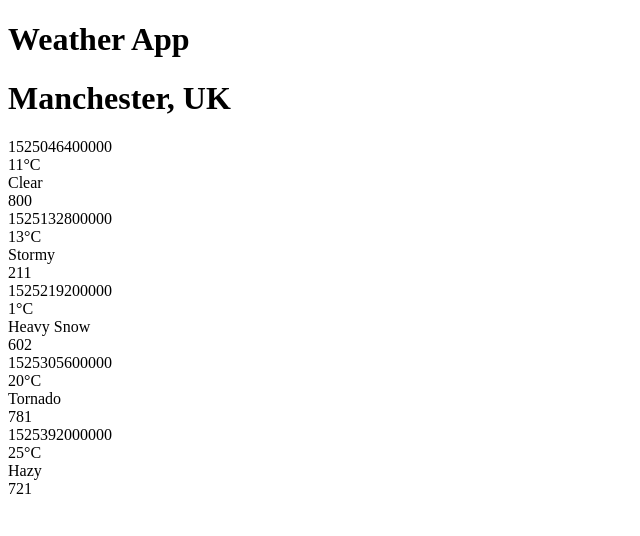
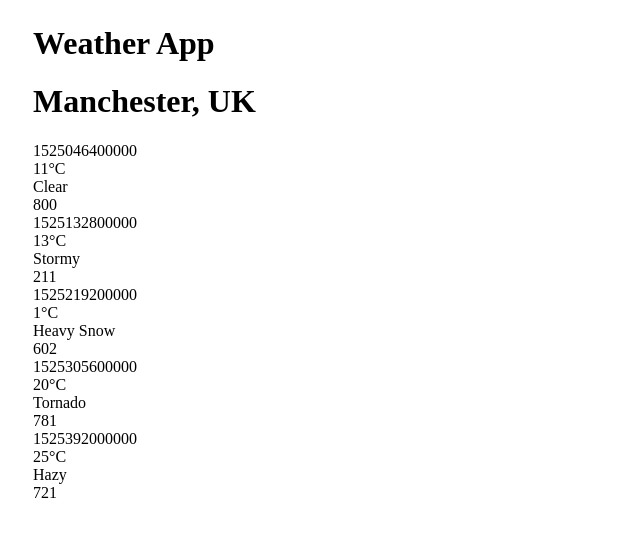
Before and after one commit to marialani/weather-app-1, a React (Create React App) app: page / in a window 1280 px wide. Shown: the top 536 px of the page, without its empty margins (0-640 px from the left). Built offline with nearby package versions, Linux system fonts and the light colour scheme.

Commit message:
Started styling App

```diff
--- a/src/components/App.js
+++ b/src/components/App.js
@@ -7,7 +7,7 @@ import ForecastSummaries from "./ForecastSummaries";
 const App = ({ location, forecasts }) => {
   const { city, country } = location;
   return (
-    <div style={{ margin: "100" }}>
+    <div className="app">
       <h1>Weather App</h1>
       <div className="forecast">
         <LocationDetails city={city} country={country} />
--- a/src/styles/App.css
+++ b/src/styles/App.css
@@ -0,0 +1,3 @@
+.app {
+  margin: 25px;
+}
```
Also changed, not shown: src/styles/ForecastSummaries.css (added).
